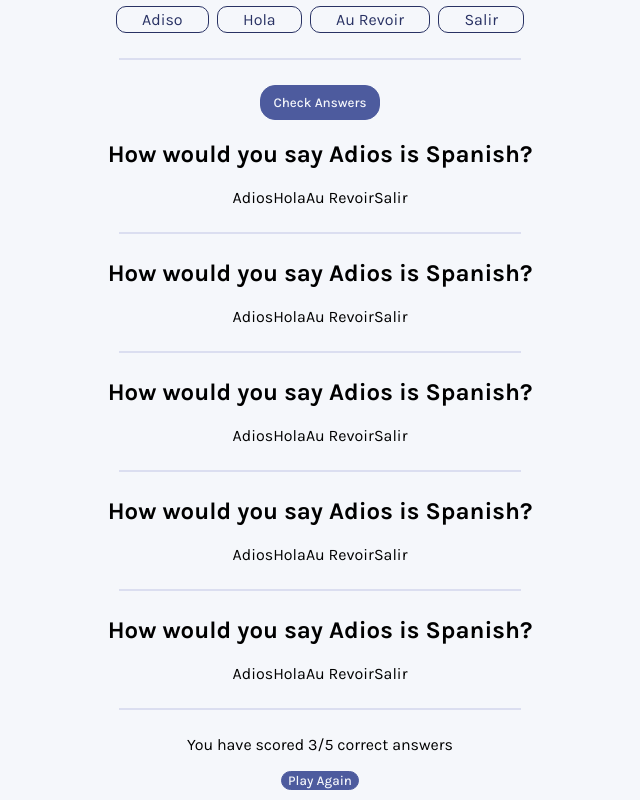
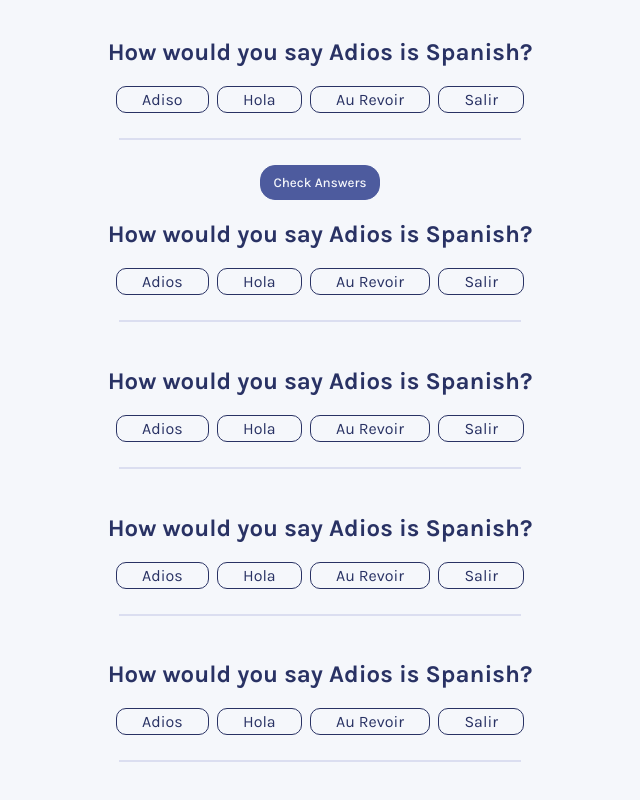
Before and after one commit to crazynets1/quizzical_app, a React (Create React App) app: page / in a window 1280 px wide. Shown: the part 820-1620 px from the top of the page, without its empty margins (320-960 px from the left). Built offline with nearby package versions, Linux system fonts and the light colour scheme.

Commit message:
design the answer section

```diff
--- a/src/index.css
+++ b/src/index.css
@@ -1,6 +1,7 @@
 body {
   font-family: 'Karla', sans-serif;
   background-color: #F5F7FB;
+  color: #293264;
 }
 
 main.main-section{
@@ -49,14 +50,14 @@ button.start-btn {
   font-size: 1.3rem;
 }
 
-section.quiz-section{
+section{
   display: flex;
   flex-direction: column;
   justify-content:flex-start;
   align-items:flex-start;
 }
 
-section.quiz-section>div>h2{
+section>div>h2{
   color: #293264;
   font-weight: 700;
   text-align: left;
@@ -101,3 +102,40 @@ button.check-btn{
   flex-shrink: 0;
   align-self: center;
 }
+
+section.answer-section>div{
+  display: flex;
+  flex-direction: column;
+  justify-content: flex-start;
+}
+
+section.answer-section>div>div{
+  display: flex;
+  justify-content: space-evenly;
+}
+
+span{
+  border: 1px solid #293264;
+  border-radius: 10px;
+  padding: 3px 25px;
+  color: #293264;
+}
+
+div.bottom{
+  display: flex;
+  justify-content: flex-start;
+  width:max-content;
+}
+
+div.bottom>p{
+  font-weight: 700;
+  font-size: 1.25rem;
+}
+
+div.bottom>button{
+  width: 104px;
+  height: 32px;
+  padding: 2px 10px;
+  display:inline-block;
+  align-self: flex-end;
+}
```
